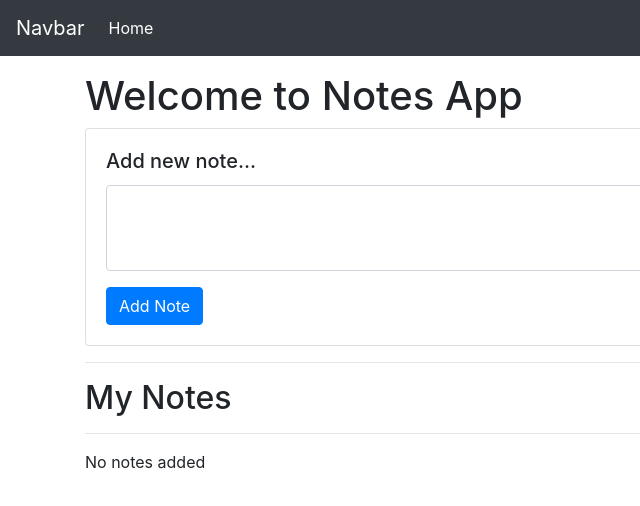
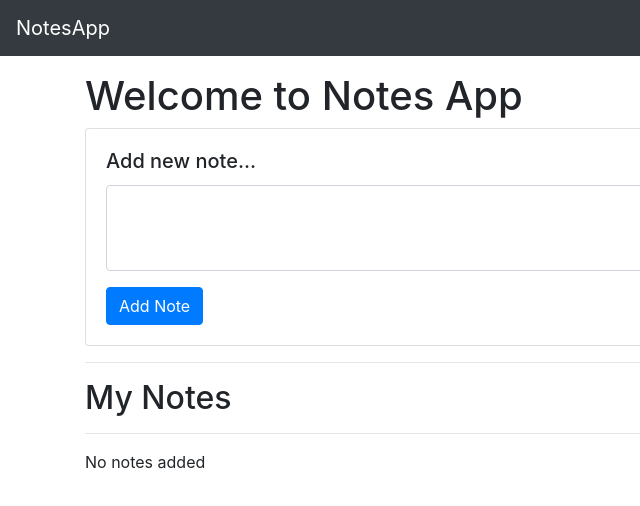
Before and after one commit to Christm4s/notes-app, a website: page index.html in a window 1280 px wide. Shown: the full height of the page, 0-640 px from the left. Drawn offline with nearby package versions, Linux system fonts and the light colour scheme.

Commit message:
Removed extra code

```diff
--- a/index.html
+++ b/index.html
@@ -13,7 +13,7 @@
   </head>
   <body>
     <nav class="navbar navbar-expand-lg navbar-dark bg-dark">
-      <a class="navbar-brand" href="#">Navbar</a>
+      <a class="navbar-brand" href="#">NotesApp</a>
       <button
         class="navbar-toggler"
         type="button"
@@ -28,9 +28,6 @@
 
       <div class="collapse navbar-collapse" id="navbarSupportedContent">
         <ul class="navbar-nav mr-auto">
-          <li class="nav-item active">
-            <a class="nav-link" href="#">Home <span class="sr-only">(current)</span></a>
-          </li>
         </ul>
         <form class="form-inline my-2 my-lg-0">
           <input
```
